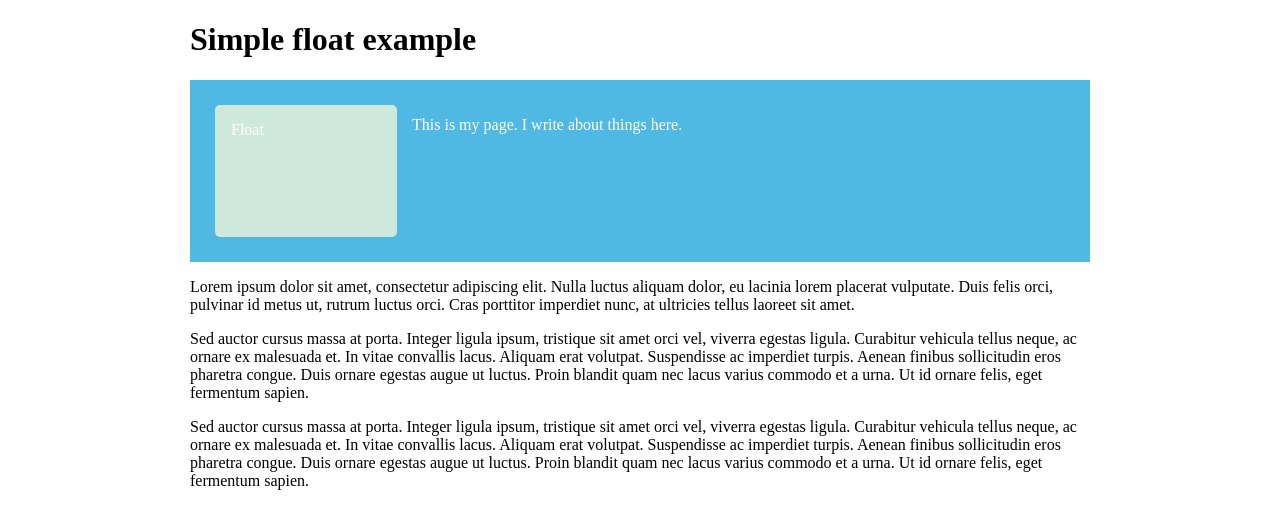
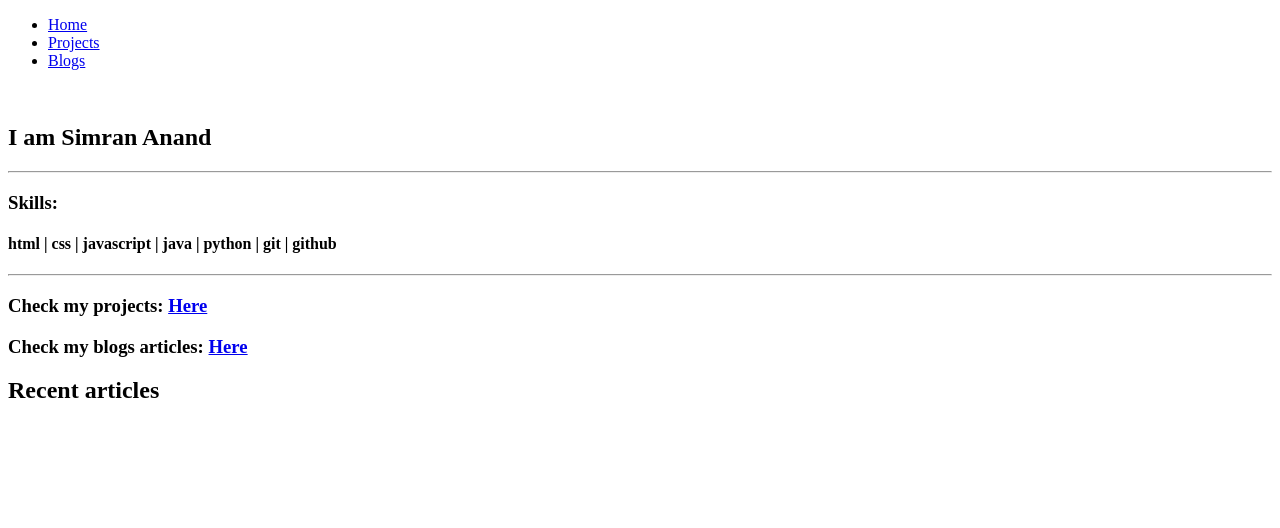
Before and after one commit to simrananand-2-11/web-practice-mdn, a plain HTML site: page index.html in a window 1280 px wide. Drawn offline with Linux system fonts and the light colour scheme.

```diff
--- a/index.html
+++ b/index.html
@@ -1,68 +1,38 @@
 <!DOCTYPE html>
-<html lang="en-US">
-	<head>
-		<meta charset="utf-8">
-		<title></title>
-		<style>
-			body
-			{
-			   width:90%;
-			   max-width: 900px;
-			   margin: 0 auto;
-			   font: 0.9r,/1.2 Arial, Helvetica, sans-serif;
-			}
-			.box
-			{
-				float: left;
-				margin: 15px;
-				width: 150px;
-				height: 100px;
-				border-radius: 5px;
-				background-color: rgb(207,232,220);
-				padding: 1em;
-			}
+<html lang="en">
+<head>
+    <meta charset="UTF-8">
+    <meta name="viewport" content="width=device-width, initial-scale=1.0">
+    <title>Simran | Home</title>
+</head>
+<body>
+    <header class="page-header">
+        <nav class="header-nav">
+            <ul>
+                <li class="home"><a href="#">Home</a></li>
+                <li class="projects"><a href="#">Projects</a></li>
+                <li class="blogs"><a href="#">Blogs</a></li>
+            </ul>
 
-			.special
-			{
-				background-color: rgb(79,185,227);
-				padding: 10px;
-				color: #fff;
-			}
-
-			.cleared
-			{
-				clear: left;
-				/*clear: right;*/
-				/*clear: both;*/
-			}
-
-			.wrapper
-			{
-				background-color: rgb(79,184,227);
-				padding: 10px;
-				color: #fff;
-				/*overflow: auto;*/
-				display: flow-root;
-			}
-			/*
-			.wrapper::after
-			{
-				content: " ";
-				clear: both;
-				display: block;
-			} */
-		</style>
-	</head>
-	<body>
-		<h1>Simple float example</h1>
-		<div class="wrapper">
-		<div class="box">Float</div>
-			<p class="special">This is my page. I write about things here.</p>
-		</div>
-			<p>Lorem ipsum dolor sit amet, consectetur adipiscing elit. Nulla luctus aliquam dolor, eu lacinia lorem placerat vulputate. Duis felis orci, pulvinar id metus ut, rutrum luctus orci. Cras porttitor imperdiet nunc, at ultricies tellus laoreet sit amet. </p>
-
-			<p>Sed auctor cursus massa at porta. Integer ligula ipsum, tristique sit amet orci vel, viverra egestas ligula. Curabitur vehicula tellus neque, ac ornare ex malesuada et. In vitae convallis lacus. Aliquam erat volutpat. Suspendisse ac imperdiet turpis. Aenean finibus sollicitudin eros pharetra congue. Duis ornare egestas augue ut luctus. Proin blandit quam nec lacus varius commodo et a urna. Ut id ornare felis, eget fermentum sapien.</p>
-			<p>Sed auctor cursus massa at porta. Integer ligula ipsum, tristique sit amet orci vel, viverra egestas ligula. Curabitur vehicula tellus neque, ac ornare ex malesuada et. In vitae convallis lacus. Aliquam erat volutpat. Suspendisse ac imperdiet turpis. Aenean finibus sollicitudin eros pharetra congue. Duis ornare egestas augue ut luctus. Proin blandit quam nec lacus varius commodo et a urna. Ut id ornare felis, eget fermentum sapien.</p>
-
-	</body>
+           <!-- <form> -->
+                <!-- <input type="search" name="q" placeholder="Search-query"> -->
+                <!-- <input type="submit" value="Go!">
+            </form> -->
+        </nav>
+    </header>
+    <main>
+        <img href=""/>
+        <article>
+            <h2>I am <strong>Simran Anand</strong></h2>
+            <hr/>
+            <h3>Skills: </h3><h4>html | css | javascript | java | python | git | github</h4>
+            <hr/>
+            <h3>Check my projects: <a href="#">Here</a></h3>
+            <h3>Check my blogs articles: <a href="#">Here</a></h3>
+        </article>
+        <aside>
+           <h2>Recent articles</h2>
+        </aside>
+    </main>
+</body>
 </html>
```
